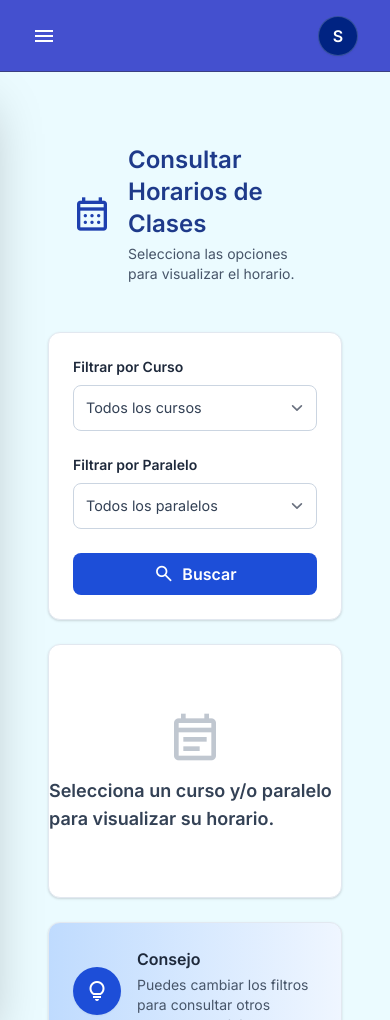
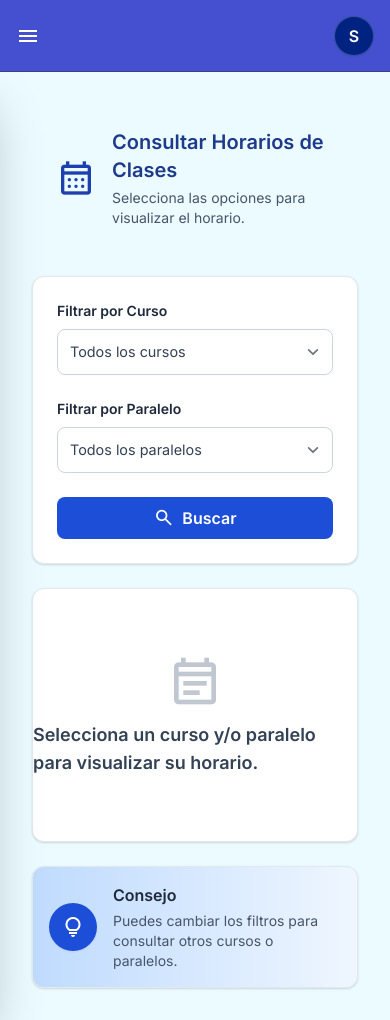
Before and after one commit to anthhouh/Geocampus, a Django app: page /horarios/ in a window 390 px wide. Run offline with Django 5.2, Linux system fonts and the light colour scheme; the visitor is signed in with stand-in values (Sample User, id 1); data that the repository does not hold is empty; parts of the project's set-up code (start-up, migrations or seed data) failed here and were passed over; some libraries are stand-ins or nearby versions.

Commit message:
Fix color palette mapping and mobile views

```diff
--- a/horarios/templates/horarios/atencion_padres_publico.html
+++ b/horarios/templates/horarios/atencion_padres_publico.html
@@ -8,8 +8,8 @@
     <!-- Hero Section -->
     <div class="bg-surface dark:bg-gray-900 border border-outline-variant dark:border-gray-700 rounded-2xl p-6 lg:p-8 mb-6 flex flex-col md:flex-row items-center justify-between gap-6 shadow-sm overflow-hidden relative">
         <div class="z-10 max-w-2xl">
-            <h2 class="font-h2 text-h2 text-on-surface dark:text-gray-100 mb-3 flex items-center gap-3">
-                <span class="material-symbols-outlined text-primary text-[36px]">family_restroom</span>
+            <h2 class="font-h2 text-xl sm:text-h2 text-on-surface dark:text-gray-100 mb-3 flex items-center gap-3">
+                <span class="material-symbols-outlined text-primary text-[28px] sm:text-[36px]">family_restroom</span>
                 Horarios de Atención a Padres
             </h2>
             <p class="text-on-surface dark:text-gray-100-variant dark:text-gray-400 font-body-lg">
--- a/horarios/templates/horarios/horarios_curso.html
+++ b/horarios/templates/horarios/horarios_curso.html
@@ -144,8 +144,8 @@
         <div class="z-10 flex items-center gap-4">
             <span class="material-symbols-outlined text-[#1e40af]" style="font-size: 2.5rem;">calendar_month</span>
             <div>
-                <h1 class="text-2xl font-bold text-[#1e3a8a] mb-1">Consultar Horarios de Clases</h1>
-                <p class="text-[#475569] text-sm">Selecciona las opciones para visualizar el horario.</p>
+                <h1 class="text-xl sm:text-2xl font-bold text-[#1e3a8a] dark:text-blue-300 mb-1">Consultar Horarios de Clases</h1>
+                <p class="text-[#475569] dark:text-gray-400 text-sm">Selecciona las opciones para visualizar el horario.</p>
             </div>
         </div>
 
@@ -234,15 +234,15 @@
             <div class="space-y-8">
                 {% for grupo in grupos %}
                 <details class="mockup-card overflow-hidden group/accordion">
-                    <summary class="p-5 cursor-pointer flex items-center justify-between list-none border-b border-[#e2e8f0] dark:border-gray-700 bg-white dark:bg-gray-800 hover:bg-slate-50 dark:hover:bg-gray-700 dark:bg-gray-800 transition-colors">
+                    <summary class="p-4 sm:p-5 cursor-pointer flex items-center justify-between list-none border-b border-[#e2e8f0] dark:border-gray-700 bg-white dark:bg-gray-800 hover:bg-slate-50 dark:hover:bg-gray-700 transition-colors">
                         <div class="flex items-center gap-3">
                             <div class="w-10 h-10 rounded-full bg-[#3b82f6] text-white flex items-center justify-center shadow-sm">
                                 <span class="material-symbols-outlined" style="font-size: 1.4rem;">visibility</span>
                             </div>
-                            <span class="font-bold text-[#1e293b] text-xl">Horario de {{ grupo.titulo }}</span>
+                            <span class="font-bold text-[#1e293b] dark:text-white text-base sm:text-xl">Horario de {{ grupo.titulo }}</span>
                         </div>
                         <div class="flex items-center gap-4">
-                            <a href="{% url 'horarios:imprimir_horario' %}?curso_id={{ grupo.curso_id }}&paralelo_id={{ grupo.paralelo_id }}" target="_blank" class="flex items-center gap-1 px-3 py-1 bg-white dark:bg-gray-800 hover:bg-slate-50 dark:hover:bg-gray-700 border border-slate-300 dark:border-gray-600 text-slate-700 dark:text-gray-200 text-sm rounded-md transition-colors shadow-sm" onclick="event.stopPropagation()">
+                            <a href="{% url 'horarios:imprimir_horario' %}?curso_id={{ grupo.curso_id }}&paralelo_id={{ grupo.paralelo_id }}" target="_blank" class="hidden sm:flex items-center gap-1 px-3 py-1 bg-white dark:bg-gray-800 hover:bg-slate-50 dark:hover:bg-gray-700 border border-slate-300 dark:border-gray-600 text-slate-700 dark:text-gray-200 text-sm rounded-md transition-colors shadow-sm" onclick="event.stopPropagation()">
                                 <span class="material-symbols-outlined text-[18px]">print</span>
                                 Imprimir
                             </a>
@@ -324,7 +324,7 @@
     {% endif %}
 
     <!-- Consejo Bottom Card -->
-    <div class="mockup-card p-6 mt-8 bg-gradient-to-r from-blue-200 to-blue-50 flex items-center justify-between relative overflow-hidden">
+    <div class="mockup-card p-4 sm:p-6 mt-8 bg-gradient-to-r from-blue-200 to-blue-50 dark:from-blue-900/30 dark:to-gray-800 flex items-center justify-between relative overflow-hidden">
         <div class="flex items-center gap-4 z-10">
             <div class="w-12 h-12 rounded-full bg-[#1d4ed8] text-white flex items-center justify-center shrink-0 shadow-sm">
                 <span class="material-symbols-outlined" style="font-size: 1.5rem;">lightbulb</span>
--- a/horarios/templates/horarios/includes/help_modal.html
+++ b/horarios/templates/horarios/includes/help_modal.html
@@ -10,18 +10,18 @@
     <div class="bg-white dark:bg-gray-800 rounded-2xl shadow-2xl w-full max-w-5xl max-h-[90vh] flex flex-col overflow-hidden border border-gray-200 dark:border-gray-700 transform scale-95 opacity-0 transition-all duration-300" id="help-modal-content">
 
         <!-- ─── Header ─── -->
-        <div class="bg-gradient-to-r from-[#4450CF] to-[#1d4ed8] px-6 py-5 flex items-center justify-between shrink-0">
+        <div class="bg-gradient-to-r from-[#4450CF] to-[#1d4ed8] px-4 sm:px-6 py-4 sm:py-5 flex items-start sm:items-center justify-between shrink-0 gap-2">
             <div class="flex items-center gap-3">
-                <div class="w-10 h-10 rounded-xl bg-white dark:bg-gray-800/20 flex items-center justify-center backdrop-blur-sm">
-                    <span class="material-symbols-outlined text-white text-[24px]">menu_book</span>
+                <div class="w-8 h-8 sm:w-10 sm:h-10 rounded-xl bg-white dark:bg-gray-800/20 hidden sm:flex items-center justify-center backdrop-blur-sm shrink-0">
+                    <span class="material-symbols-outlined text-white text-[20px] sm:text-[24px]">menu_book</span>
                 </div>
-                <div>
-                    <h2 class="text-white font-bold text-xl leading-tight">Manual de Usuario</h2>
-                    <p class="text-blue-200 text-xs font-medium">Sistema de Gestión de Horarios — La Dolorosa</p>
+                <div class="flex-1 min-w-0">
+                    <h2 class="text-white font-bold text-lg sm:text-xl leading-tight truncate">Manual de Usuario</h2>
+                    <p class="text-blue-200 text-xs font-medium truncate">Sistema de Gestión de Horarios — La Dolorosa</p>
                 </div>
             </div>
-            <button onclick="cerrarAyuda()" class="w-9 h-9 rounded-full bg-white dark:bg-gray-800/10 hover:bg-white dark:bg-gray-800/20 flex items-center justify-center transition-colors cursor-pointer border-none">
-                <span class="material-symbols-outlined text-white text-[20px]">close</span>
+            <button onclick="cerrarAyuda()" class="w-8 h-8 sm:w-9 sm:h-9 shrink-0 rounded-full bg-white dark:bg-gray-800/10 hover:bg-white dark:bg-gray-800/20 flex items-center justify-center transition-colors cursor-pointer border-none mt-0.5 sm:mt-0">
+                <span class="material-symbols-outlined text-white text-[18px] sm:text-[20px]">close</span>
             </button>
         </div>
 
@@ -89,7 +89,7 @@
             </div>
 
             <!-- Scrollable Content -->
-            <div class="flex-1 overflow-y-auto px-6 md:px-8 py-6 scroll-smooth" id="help-content">
+            <div class="flex-1 overflow-y-auto px-4 sm:px-6 md:px-8 py-4 sm:py-6 scroll-smooth" id="help-content">
 
                 <!-- ════════════════════════════════════════════════════════ -->
                 <!--  1. INTRODUCCIÓN                                        -->
@@ -759,6 +759,14 @@
         modal.classList.remove('hidden');
         modal.classList.add('flex');
 
+        // Cierra el sidebar de móvil si está abierto
+        const sidebar = document.getElementById('sidebar');
+        if (sidebar && !sidebar.classList.contains('-translate-x-full')) {
+            if (typeof toggleSidebar === 'function') {
+                toggleSidebar();
+            }
+        }
+
         // Trigger animation
         requestAnimationFrame(() => {
             overlay.classList.remove('opacity-0');
--- a/horarios/templates/horarios/includes/schedule_modals.html
+++ b/horarios/templates/horarios/includes/schedule_modals.html
@@ -1,7 +1,7 @@
 <!-- Delete Confirmation Modal -->
 <div id="modal-eliminar" class="fixed inset-0 z-[60] hidden flex items-center justify-center p-md">
     <div class="absolute inset-0 bg-black/40 backdrop-blur-sm" onclick="cerrarModal()"></div>
-    <div class="relative bg-surface dark:bg-gray-900-container dark:bg-gray-800/60-low dark:bg-gray-800/80est dark:bg-gray-800 rounded-2xl border border-outline-variant dark:border-gray-700 shadow-2xl p-xl max-w-sm w-full">
+    <div class="relative bg-surface dark:bg-gray-900-container dark:bg-gray-800/60-low dark:bg-gray-800/80est dark:bg-gray-800 rounded-2xl border border-outline-variant dark:border-gray-700 shadow-2xl p-6 sm:p-8 max-w-sm w-full">
         <div class="flex flex-col items-center text-center gap-md">
             <div class="w-14 h-14 rounded-full bg-[#FFEBEE] dark:bg-red-900/30 flex items-center justify-center">
                 <span class="material-symbols-outlined text-[28px] text-[#C62828] dark:text-red-400">warning</span>
@@ -33,7 +33,7 @@
 <!-- Modal Interactivo para Crear/Editar Horario -->
 <div id="modal-horario" class="fixed inset-0 z-[60] hidden flex items-center justify-center p-md">
     <div class="absolute inset-0 bg-black/40 backdrop-blur-sm" onclick="cerrarModalHorario()"></div>
-    <div class="relative bg-surface dark:bg-gray-900-container dark:bg-gray-800/60-low dark:bg-gray-800/80est dark:bg-gray-800 rounded-2xl border border-outline-variant dark:border-gray-700 shadow-2xl p-xl max-w-md w-full">
+    <div class="relative bg-surface dark:bg-gray-900-container dark:bg-gray-800/60-low dark:bg-gray-800/80est dark:bg-gray-800 rounded-2xl border border-outline-variant dark:border-gray-700 shadow-2xl p-6 sm:p-8 max-w-md w-full">
         <h4 id="modal-horario-titulo" class="font-h3 text-h3 text-on-surface dark:text-gray-100 mb-md">Gestión de Horario</h4>
 
         <form id="form-horario" method="post" action="{% url 'horarios:api_guardar_horario' %}">
--- a/horarios/templates/horarios/index.html
+++ b/horarios/templates/horarios/index.html
@@ -9,7 +9,7 @@
     <!-- Header -->
     <div class="flex flex-col md:flex-row justify-between items-start md:items-center gap-md relative">
         <div class="relative z-10">
-            <h2 class="font-extrabold text-4xl text-[#0B1A40] dark:text-white mb-3 tracking-tight">Directorio de Docentes</h2>
+            <h2 class="font-extrabold text-2xl sm:text-4xl text-[#0B1A40] dark:text-white mb-3 tracking-tight">Directorio de Docentes</h2>
             <div class="w-16 h-1.5 bg-[#EF4444] rounded-full mb-4"></div>
             <p class="text-gray-500 dark:text-gray-400 text-sm md:text-base max-w-md">Consulta la disponibilidad y ubicación de tus docentes en tiempo real.</p>
         </div>
--- a/horarios/views.py
+++ b/horarios/views.py
@@ -71,79 +71,46 @@ PERIODOS_ROWS = [
 # Paleta ampliada: 36 colores con hues bien distribuidos (cada 10°)
 # para que sea casi imposible que dos combinaciones distintas repitan color.
 _PALETA = [
-    # 0 — Rojo coral
-    {'bg': 'hsl(4,   90%, 82%)', 'border': 'hsl(4,   85%, 38%)', 'text': 'hsl(4,   80%, 20%)'},
-    # 1 — Cian brillante
-    {'bg': 'hsl(192, 88%, 72%)', 'border': 'hsl(192, 80%, 24%)', 'text': 'hsl(192, 75%, 13%)'},
-    # 2 — Amarillo dorado
-    {'bg': 'hsl(46,  96%, 70%)', 'border': 'hsl(46,  88%, 28%)', 'text': 'hsl(46,  82%, 16%)'},
-    # 3 — Violeta púrpura
-    {'bg': 'hsl(268, 72%, 76%)', 'border': 'hsl(268, 66%, 32%)', 'text': 'hsl(268, 62%, 17%)'},
-    # 4 — Naranja quemado
-    {'bg': 'hsl(28,  96%, 76%)', 'border': 'hsl(28,  90%, 33%)', 'text': 'hsl(28,  85%, 17%)'},
-    # 5 — Verde esmeralda
-    {'bg': 'hsl(152, 62%, 70%)', 'border': 'hsl(152, 56%, 22%)', 'text': 'hsl(152, 52%, 13%)'},
-    # 6 — Rosa frambuesa
-    {'bg': 'hsl(328, 82%, 78%)', 'border': 'hsl(328, 75%, 33%)', 'text': 'hsl(328, 70%, 17%)'},
-    # 7 — Azul zafiro
-    {'bg': 'hsl(218, 80%, 76%)', 'border': 'hsl(218, 72%, 30%)', 'text': 'hsl(218, 68%, 16%)'},
-    # 8 — Fucsia intenso
-    {'bg': 'hsl(294, 74%, 76%)', 'border': 'hsl(294, 68%, 31%)', 'text': 'hsl(294, 62%, 16%)'},
-    # 9 — Verde lima eléctrico
-    {'bg': 'hsl(82,  74%, 70%)', 'border': 'hsl(82,  66%, 26%)', 'text': 'hsl(82,  60%, 14%)'},
-    # 10 — Marrón terracota
-    {'bg': 'hsl(16,  60%, 74%)', 'border': 'hsl(16,  54%, 28%)', 'text': 'hsl(16,  48%, 15%)'},
-    # 11 — Turquesa vivo
-    {'bg': 'hsl(174, 76%, 68%)', 'border': 'hsl(174, 68%, 21%)', 'text': 'hsl(174, 64%, 12%)'},
-    # 12 — Índigo oscuro
-    {'bg': 'hsl(244, 64%, 74%)', 'border': 'hsl(244, 58%, 33%)', 'text': 'hsl(244, 54%, 18%)'},
-    # 13 — Azul cielo claro
-    {'bg': 'hsl(206, 82%, 78%)', 'border': 'hsl(206, 74%, 30%)', 'text': 'hsl(206, 70%, 16%)'},
-    # 14 — Verde salvia apagado
-    {'bg': 'hsl(120, 34%, 72%)', 'border': 'hsl(120, 28%, 25%)', 'text': 'hsl(120, 26%, 13%)'},
-    # --- 15 en adelante: colores nuevos para evitar repeticiones ---
-    # 15 — Magenta rosado
-    {'bg': 'hsl(340, 78%, 80%)', 'border': 'hsl(340, 70%, 35%)', 'text': 'hsl(340, 65%, 18%)'},
-    # 16 — Azul acero
-    {'bg': 'hsl(230, 55%, 75%)', 'border': 'hsl(230, 48%, 30%)', 'text': 'hsl(230, 44%, 16%)'},
-    # 17 — Ámbar cálido
-    {'bg': 'hsl(38,  92%, 74%)', 'border': 'hsl(38,  85%, 30%)', 'text': 'hsl(38,  78%, 17%)'},
-    # 18 — Verde bosque
-    {'bg': 'hsl(140, 50%, 68%)', 'border': 'hsl(140, 44%, 23%)', 'text': 'hsl(140, 40%, 13%)'},
-    # 19 — Lila suave
-    {'bg': 'hsl(280, 60%, 80%)', 'border': 'hsl(280, 54%, 34%)', 'text': 'hsl(280, 50%, 18%)'},
-    # 20 — Salmón
-    {'bg': 'hsl(12,  88%, 80%)', 'border': 'hsl(12,  80%, 36%)', 'text': 'hsl(12,  74%, 19%)'},
-    # 21 — Verde menta
-    {'bg': 'hsl(164, 68%, 72%)', 'border': 'hsl(164, 60%, 23%)', 'text': 'hsl(164, 56%, 13%)'},
-    # 22 — Azul océano
-    {'bg': 'hsl(200, 78%, 74%)', 'border': 'hsl(200, 70%, 28%)', 'text': 'hsl(200, 66%, 15%)'},
-    # 23 — Oro antiguo
-    {'bg': 'hsl(52,  80%, 72%)', 'border': 'hsl(52,  72%, 27%)', 'text': 'hsl(52,  66%, 15%)'},
-    # 24 — Rosa palo
-    {'bg': 'hsl(350, 70%, 82%)', 'border': 'hsl(350, 62%, 36%)', 'text': 'hsl(350, 58%, 19%)'},
-    # 25 — Azul petróleo
-    {'bg': 'hsl(186, 60%, 70%)', 'border': 'hsl(186, 52%, 24%)', 'text': 'hsl(186, 48%, 13%)'},
-    # 26 — Melocotón
-    {'bg': 'hsl(22,  84%, 78%)', 'border': 'hsl(22,  76%, 34%)', 'text': 'hsl(22,  70%, 18%)'},
-    # 27 — Lavanda
-    {'bg': 'hsl(256, 58%, 78%)', 'border': 'hsl(256, 52%, 33%)', 'text': 'hsl(256, 48%, 17%)'},
-    # 28 — Chartreuse
-    {'bg': 'hsl(72,  66%, 70%)', 'border': 'hsl(72,  58%, 26%)', 'text': 'hsl(72,  54%, 14%)'},
-    # 29 — Cereza
-    {'bg': 'hsl(355, 76%, 78%)', 'border': 'hsl(355, 68%, 34%)', 'text': 'hsl(355, 64%, 18%)'},
-    # 30 — Verde jade
-    {'bg': 'hsl(130, 44%, 70%)', 'border': 'hsl(130, 38%, 24%)', 'text': 'hsl(130, 34%, 14%)'},
-    # 31 — Azul real
-    {'bg': 'hsl(240, 68%, 78%)', 'border': 'hsl(240, 60%, 34%)', 'text': 'hsl(240, 56%, 18%)'},
-    # 32 — Coral claro
-    {'bg': 'hsl(10,  82%, 84%)', 'border': 'hsl(10,  74%, 38%)', 'text': 'hsl(10,  68%, 20%)'},
-    # 33 — Cian apagado
-    {'bg': 'hsl(180, 50%, 72%)', 'border': 'hsl(180, 44%, 24%)', 'text': 'hsl(180, 40%, 13%)'},
-    # 34 — Mandarina
-    {'bg': 'hsl(32,  90%, 76%)', 'border': 'hsl(32,  82%, 32%)', 'text': 'hsl(32,  76%, 17%)'},
-    # 35 — Índigo rosado
-    {'bg': 'hsl(310, 60%, 78%)', 'border': 'hsl(310, 54%, 32%)', 'text': 'hsl(310, 50%, 17%)'},
+    # 0 - Rojo Suave
+    {'bg': 'hsl(0, 85%, 85%)', 'border': 'hsl(0, 75%, 45%)', 'text': 'hsl(0, 80%, 20%)'},
+    # 1 - Naranja
+    {'bg': 'hsl(30, 90%, 80%)', 'border': 'hsl(30, 85%, 40%)', 'text': 'hsl(30, 85%, 20%)'},
+    # 2 - Amarillo Mostaza
+    {'bg': 'hsl(45, 90%, 75%)', 'border': 'hsl(45, 85%, 35%)', 'text': 'hsl(45, 85%, 15%)'},
+    # 3 - Verde Lima
+    {'bg': 'hsl(80, 75%, 75%)', 'border': 'hsl(80, 70%, 30%)', 'text': 'hsl(80, 75%, 15%)'},
+    # 4 - Verde Esmeralda
+    {'bg': 'hsl(140, 60%, 75%)', 'border': 'hsl(140, 55%, 30%)', 'text': 'hsl(140, 65%, 15%)'},
+    # 5 - Verde Menta
+    {'bg': 'hsl(165, 70%, 75%)', 'border': 'hsl(165, 65%, 30%)', 'text': 'hsl(165, 75%, 15%)'},
+    # 6 - Cian
+    {'bg': 'hsl(190, 80%, 75%)', 'border': 'hsl(190, 75%, 35%)', 'text': 'hsl(190, 85%, 15%)'},
+    # 7 - Azul Claro
+    {'bg': 'hsl(210, 85%, 80%)', 'border': 'hsl(210, 75%, 45%)', 'text': 'hsl(210, 85%, 20%)'},
+    # 8 - Índigo
+    {'bg': 'hsl(235, 80%, 82%)', 'border': 'hsl(235, 70%, 50%)', 'text': 'hsl(235, 80%, 25%)'},
+    # 9 - Púrpura
+    {'bg': 'hsl(270, 75%, 82%)', 'border': 'hsl(270, 65%, 45%)', 'text': 'hsl(270, 75%, 20%)'},
+    # 10 - Magenta
+    {'bg': 'hsl(315, 80%, 82%)', 'border': 'hsl(315, 70%, 45%)', 'text': 'hsl(315, 80%, 20%)'},
+    # 11 - Rosa
+    {'bg': 'hsl(340, 85%, 84%)', 'border': 'hsl(340, 75%, 45%)', 'text': 'hsl(340, 85%, 20%)'},
+    # 12 - Marrón Terracota
+    {'bg': 'hsl(15, 60%, 75%)', 'border': 'hsl(15, 55%, 35%)', 'text': 'hsl(15, 65%, 20%)'},
+    # 13 - Verde Oliva
+    {'bg': 'hsl(60, 50%, 75%)', 'border': 'hsl(60, 45%, 35%)', 'text': 'hsl(60, 55%, 15%)'},
+    # 14 - Azul Pizarra (Slate)
+    {'bg': 'hsl(220, 40%, 75%)', 'border': 'hsl(220, 45%, 40%)', 'text': 'hsl(220, 50%, 20%)'},
+    # 15 - Violeta Suave
+    {'bg': 'hsl(290, 50%, 82%)', 'border': 'hsl(290, 45%, 45%)', 'text': 'hsl(290, 55%, 20%)'},
+    # 16 - Turquesa Oscuro
+    {'bg': 'hsl(175, 55%, 72%)', 'border': 'hsl(175, 50%, 35%)', 'text': 'hsl(175, 60%, 15%)'},
+    # 17 - Coral
+    {'bg': 'hsl(5, 75%, 80%)', 'border': 'hsl(5, 70%, 45%)', 'text': 'hsl(5, 80%, 20%)'},
+    # 18 - Verde Militar Claro
+    {'bg': 'hsl(100, 45%, 75%)', 'border': 'hsl(100, 40%, 35%)', 'text': 'hsl(100, 50%, 15%)'},
+    # 19 - Azul Marino Suave
+    {'bg': 'hsl(215, 60%, 75%)', 'border': 'hsl(215, 55%, 40%)', 'text': 'hsl(215, 65%, 20%)'},
 ]
 
 def get_color_for_materia(clave):
@@ -165,7 +132,7 @@ def get_color_for_materia(clave):
 
 
 
-def preparar_horarios_grid(horarios_qs, incluir_vacios=False, fusionar_bloques=False):
+def preparar_horarios_grid(horarios_qs, incluir_vacios=False, fusionar_bloques=False, color_by='default'):
     base_items = []
     filled_map = {}
 
@@ -177,9 +144,14 @@ def preparar_horarios_grid(horarios_qs, incluir_vacios=False, fusionar_bloques=F
         row_end = TIME_TO_ROW.get(end_str, row_start + 1)
         col = DAY_TO_COL.get(h.dia.lower(), 2)
 
-        # Color único por combinación materia + curso + paralelo
-        clave_color = f"{h.asignatura.nombre if h.asignatura else ''}|{h.curso_id}|{h.paralelo_id}"
-        colors = get_color_for_materia(clave_color)
+        if color_by == 'curso':
+            color_index = (h.paralelo_id * 7) if h.paralelo_id else 0
+        elif color_by == 'asignatura':
+            color_index = (h.asignatura_id * 7) if h.asignatura_id else 0
+        else:
+            color_index = (h.asignatura_id or 0) * 11 + (h.paralelo_id or 0) * 7
+
+        colors = _PALETA[color_index % len(_PALETA)]
 
         base_items.append({
             'horario': h,
@@ -485,7 +457,7 @@ def dashboard_docente(request):
     horarios = Horario.objects.filter(docente=docente).exclude(tipo='atencion').order_by('dia', 'hora_inicio')
 
     # Para el grid interactivo, fusionamos bloques y necesitamos celdas vacías
-    horarios_grid, celdas_vacias = preparar_horarios_grid(horarios, incluir_vacios=True, fusionar_bloques=True)
+    horarios_grid, celdas_vacias = preparar_horarios_grid(horarios, incluir_vacios=True, fusionar_bloques=True, color_by='curso')
 
     context = {
         'docente': docente,
@@ -585,7 +557,7 @@ def horarios_curso(request):
 
         for p in paralelos:
             hs = horarios_qs.filter(curso=p.curso, paralelo=p).order_by('dia', 'hora_inicio')
-            horarios_grid = preparar_horarios_grid(hs, fusionar_bloques=True)
+            horarios_grid = preparar_horarios_grid(hs, fusionar_bloques=True, color_by='asignatura')
 
             grupos.append({
                 'id': f"curso_{p.curso_id}_paralelo_{p.id}",
@@ -615,7 +587,7 @@ def horario_docente(request, docente_id):
     asignaturas_count = horarios.values('asignatura').distinct().count()
     cursos_count = horarios.values('curso', 'paralelo').distinct().count()
 
-    horarios_grid = preparar_horarios_grid(horarios, fusionar_bloques=True)
+    horarios_grid = preparar_horarios_grid(horarios, fusionar_bloques=True, color_by='asignatura')
 
     context = {
         'docente': docente,
@@ -839,7 +811,7 @@ def _render_horarios_list(request, tipo_agrupacion, titulo, template_name='horar
         for p in paralelos:
             hs = horarios_qs.filter(curso=p.curso, paralelo=p).order_by('dia', 'hora_inicio')
             atencion_hs = atencion_qs.filter(curso=p.curso, paralelo=p).order_by('dia', 'hora_inicio')
-            filled, empty = preparar_horarios_grid(hs, incluir_vacios=True, fusionar_bloques=True)
+            filled, empty = preparar_horarios_grid(hs, incluir_vacios=True, fusionar_bloques=True, color_by='asignatura')
             tutor_nombre = ""
             if p.tutor:
                 tutor_nombre = p.tutor.usuario.get_full_name() or p.tutor.usuario.username
@@ -864,7 +836,7 @@ def _render_horarios_list(request, tipo_agrupacion, titulo, template_name='horar
         for d in docentes_qs:
             hs = horarios_qs.filter(docente=d).order_by('dia', 'hora_inicio')
             atencion_hs = atencion_qs.filter(docente=d).order_by('dia', 'hora_inicio')
-            filled, empty = preparar_horarios_grid(hs, incluir_vacios=True, fusionar_bloques=True)
+            filled, empty = preparar_horarios_grid(hs, incluir_vacios=True, fusionar_bloques=True, color_by='curso')
             grupos.append({
                 'id': f"docente_{d.id}",
                 'titulo': d.usuario.get_full_name() or d.usuario.username,
--- a/templates/base_app.html
+++ b/templates/base_app.html
@@ -115,7 +115,7 @@
     <!-- Main Content Wrapper: full width, header is always static at top -->
     <div id="main-content" class="flex-1 flex flex-col relative h-full w-full">
         <!-- TopNavBar: always fixed at top, full width, never moves -->
-        <header class="fixed top-0 left-0 right-0 z-50 w-full h-[72px] flex justify-between items-center px-8 bg-[#4450CF] border-b border-[#3b3f81]">
+        <header class="fixed top-0 left-0 right-0 z-50 w-full h-[72px] flex justify-between items-center px-4 sm:px-8 bg-[#4450CF] border-b border-[#3b3f81]">
             <div class="flex items-center gap-4">
                 <button onclick="toggleSidebar()" class="material-symbols-outlined text-white cursor-pointer hover:bg-white/10 p-2 -ml-2 rounded-full transition-colors border-none bg-transparent">menu</button>
             </div>
@@ -135,7 +135,7 @@
         </header>
 
         <!-- Canvas: padded top so content starts below the fixed header -->
-        <main class="flex-1 overflow-y-auto p-8 bg-transparent dark:bg-gray-900 mt-[72px]">
+        <main class="flex-1 overflow-y-auto p-4 sm:p-6 lg:p-8 bg-transparent dark:bg-gray-900 mt-[72px]">
             {% block content %}{% endblock %}
         </main>
     </div>
```
Also changed, not shown: horarios/templates/horarios/horario_docente.html (+12 -12 lines).
